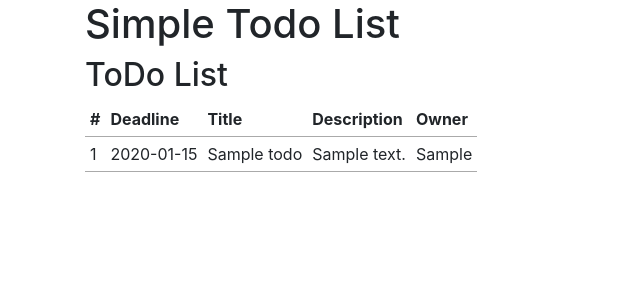
After one commit to CaraGP/PHP_Base, a PHP site: page /list.php in a window 1280 px wide. The commit adds this page. Shown: the top 300 px of the page, without its empty margins (0-640 px from the left). Run offline with PHP 8.4, Linux system fonts and the light colour scheme; tables that the repository leaves empty hold one stand-in row (values such as "Sample post").

Commit message:
Added styling and listing todos

```diff
--- /dev/null
+++ b/app/css/style.css
@@ -0,0 +1,15 @@
+label {
+	display: block;
+	margin: 5px 0;
+}
+
+table {
+	border-collapse: collapse;
+	border-spacing: 0;
+}
+
+td,
+th {
+	padding: 5px;
+	border-bottom: 1px solid #aaa;
+}
--- /dev/null
+++ b/app/list.php
@@ -0,0 +1,43 @@
+<?php
+include "templates/header.php";
+
+try{
+    $dbh = new PDO('mysql:host=database;dbname=todolist', 'master', 'masteryolo');
+
+    $sql = "SELECT * From todos";
+
+    $statement = $dbh->prepare($sql);
+    $statement->execute();
+
+    $result = $statement->fetchAll();
+} catch(PDOException $error) {
+    echo "$sql <br> $error->getMessage()";
+}
+?>
+
+<h2>ToDo List</h2>
+
+<table>
+    <thead>
+        <tr>
+            <th>#</th>
+            <th>Deadline</th>
+            <th>Title</th>
+            <th>Description</th>
+            <th>Owner</th>
+        </tr>
+    </thead>
+    <tbody>
+    <?php foreach($result as $row) : ?>
+    <tr>
+        <td><?php echo $row["id"]; ?></td>
+        <td><?php echo $row["deadline"]; ?></td>
+        <td><?php echo $row["title"]; ?></td>
+        <td><?php echo $row["description"]; ?></td>
+        <td><?php echo $row["owner"]; ?></td>
+    </tr>
+    <?php endforeach; ?>
+    </tbody>
+</table>
+
+<?php include "templates/footer.php"; ?>
--- /dev/null
+++ b/app/templates/footer.php
@@ -0,0 +1,2 @@
+</body>
+</html>
--- /dev/null
+++ b/app/templates/header.php
@@ -0,0 +1,18 @@
+<!doctype html>
+<html lang="en">
+
+<head>
+	<meta charset="utf-8">
+	<meta http-equiv="x-ua-compatible" content="ie=edge">
+	<meta name="viewport" content="width=device-width, initial-scale=1">
+
+	<title>Simple Todo List</title>
+
+    <link href="https://stackpath.bootstrapcdn.com/bootstrap/4.1.3/css/bootstrap.min.css" rel="stylesheet" integrity="sha384-MCw98/SFnGE8fJT3GXwEOngsV7Zt27NXFoaoApmYm81iuXoPkFOJwJ8ERdknLPMO" crossorigin="anonymous">
+	<link rel="stylesheet" href="css/style.css">
+
+</head>
+
+<body>
+    <div class = "container" </div>
+	<h1>Simple Todo List</h1>
```
Also changed, not shown: app/create.php (+16 -19 lines), app/index.php (+7 -11 lines), app/indexOld.php (added, +12 -0 lines).
